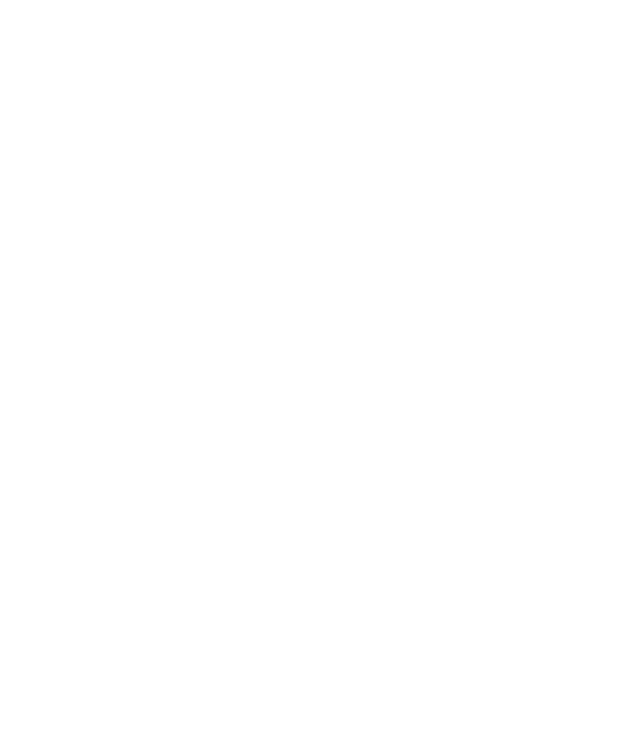
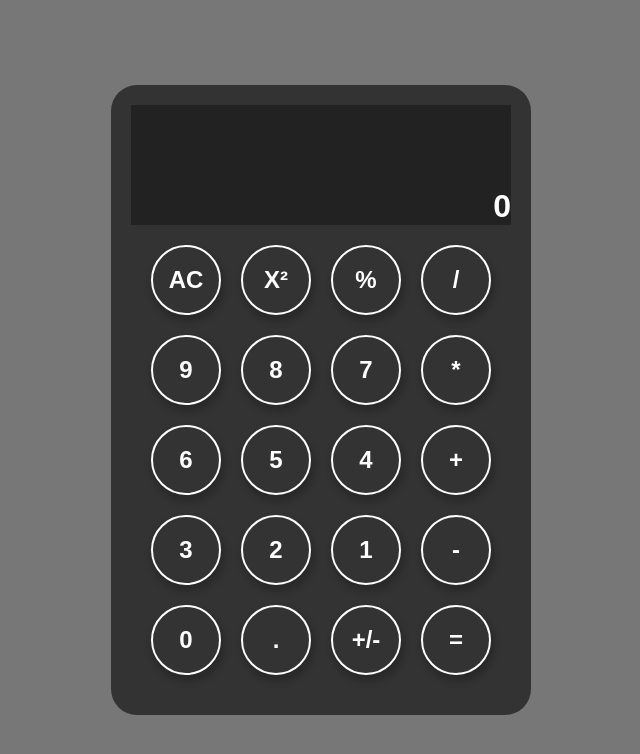
Before and after one commit to GraceOyiza/react-calculator, a React (Create React App) app: page / in a window 1280 px wide. Shown: the top 754 px of the page, without its empty margins (319-959 px from the left). Built offline with nearby package versions, Linux system fonts and the light colour scheme.

Commit message:
Change colors for button panel

```diff
--- a/src/components/App.js
+++ b/src/components/App.js
@@ -31,7 +31,7 @@
         <div className="App__calculator">
           <Display />
           <ButtonPannel>
-            {buttons.map((button) => (
+            {buttons.map(button => (
               <Button key={button} name={button} />
             ))}
           </ButtonPannel>
--- a/src/components/Button.js
+++ b/src/components/Button.js
@@ -15,11 +15,11 @@
 
 Button.defaultProps = {
   operator: false,
-  acBtn: false,
+  actionBtn: false,
 };
 
 Button.propTypes = {
   name: PropTypes.string.isRequired,
   operator: PropTypes.bool,
-  acBtn: PropTypes.bool,
+  actionBtn: PropTypes.bool,
 };
--- a/src/components/Display.js
+++ b/src/components/Display.js
@@ -1,3 +1,5 @@
+import PropTypes from 'prop-types';
+
 export default function Display({ memorized, current }) {
   return (
     <div className="display">
--- a/src/index.css
+++ b/src/index.css
@@ -1,6 +1,12 @@
+* {
+  margin: 0;
+  padding: 0;
+}
+
 body {
   margin: 0;
   font-family:
+    Poppins,
     -apple-system,
     BlinkMacSystemFont,
     'Segoe UI',
@@ -16,12 +22,64 @@
   -moz-osx-font-smoothing: grayscale;
 }
 
-code {
-  font-family:
-    source-code-pro,
-    Menlo,
-    Monaco,
-    Consolas,
-    'Courier New',
-    monospace;
+.App {
+  width: 100%;
+  height: 100vh;
+  background-color: #777;
+  display: flex;
+  align-items: center;
+  justify-content: center;
 }
+
+.App__calculator {
+  max-width: 500px;
+  border-color: #fff;
+  display: grid;
+  grid-template-rows: 120px 1fr;
+  background-color: #333;
+  padding: 20px;
+  border-radius: 26px;
+}
+
+.button_panel {
+  display: grid;
+  grid-template-columns: repeat(4, 1fr);
+  grid-template-rows: repeat(4, 1fr);
+  padding: 10px;
+}
+
+.btn {
+  width: 70px;
+  height: 70px;
+  border-radius: 50%;
+  margin: 10px;
+  background-color: #333;
+  color: #fff;
+  border: 2px solid white;
+  box-shadow: 2px 5px 7px 2px rgba(0, 0, 0, 0.2);
+  font-size: 1.5em;
+  font-weight: bold;
+}
+
+.btn:hover {
+  border: 3px white solid;
+  font-size: 1.3em;
+}
+
+.btn:focus {
+  border: 5px white solid;
+  outline: none;
+}
+
+.display {
+  background-color: #222;
+  color: #fff;
+  display: grid;
+  grid-template-rows: repeat(2, 1fr);
+  justify-content: flex-end;
+  align-items: flex-end;
+  font-size: 2em;
+  font-weight: bold;
+  font-family: sans-serif;
+  text-align: right;
+}
--- a/src/index.js
+++ b/src/index.js
@@ -1,12 +1,11 @@
 import React from 'react';
 import ReactDOM from 'react-dom';
 import './index.css';
+import App from './components/App';
 
 ReactDOM.render(
-  <React.StrictMode />,
+  <React.StrictMode>
+    <App />
+  </React.StrictMode>,
   document.getElementById('root'),
 );
-
-// If you want to start measuring performance in your app, pass a function
-// to log results (for example: reportWebVitals(console.log))
-// or send to an analytics endpoint. Learn more: https://bit.ly/CRA-vitals
```
